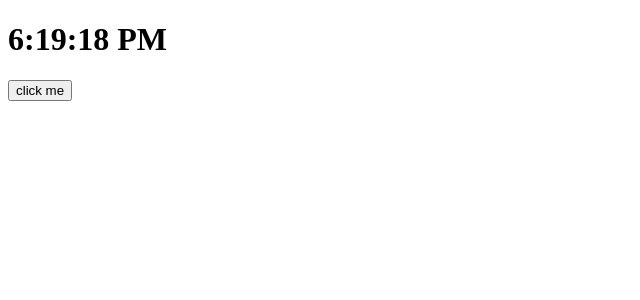
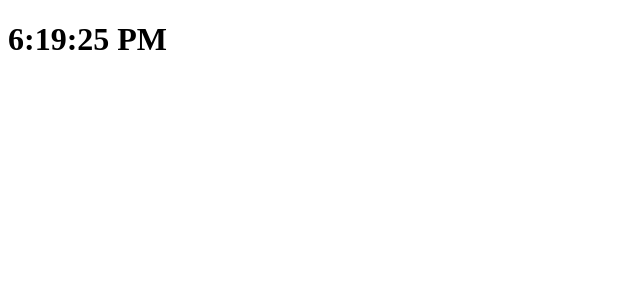
Before and after one commit to hoshiyarjyani/React-Practice-, a React (Create React App) app: page / in a window 1280 px wide. Shown: the top 300 px of the page, without its empty margins (0-640 px from the left). Built offline with nearby package versions, Linux system fonts and the light colour scheme.

Commit message:
hook function time Digital clock  in react

```diff
--- a/src/App.jsx
+++ b/src/App.jsx
@@ -1,3 +1,5 @@
+// Digital watch in react hook concept....
+
 import React, { useState } from "react";
 
 const App = () => {
@@ -8,11 +10,10 @@ const App = () => {
   const updateTime = () => {
     setTime({ Time });
   };
-
+ setInterval(updateTime,1000);
   return (
     <>
       <h1>{Time}</h1>
-      <button onClick={updateTime}>click me</button>
     </>
   );
 };
```
